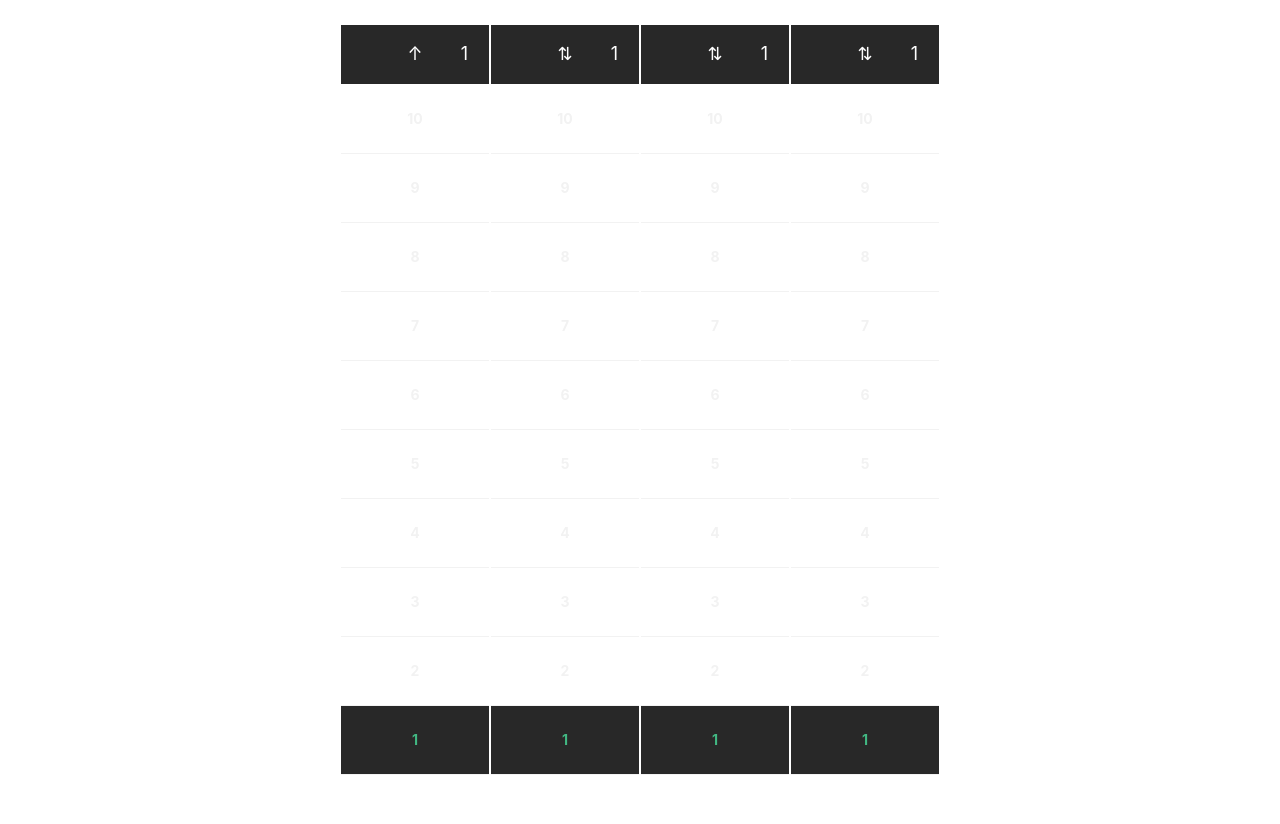
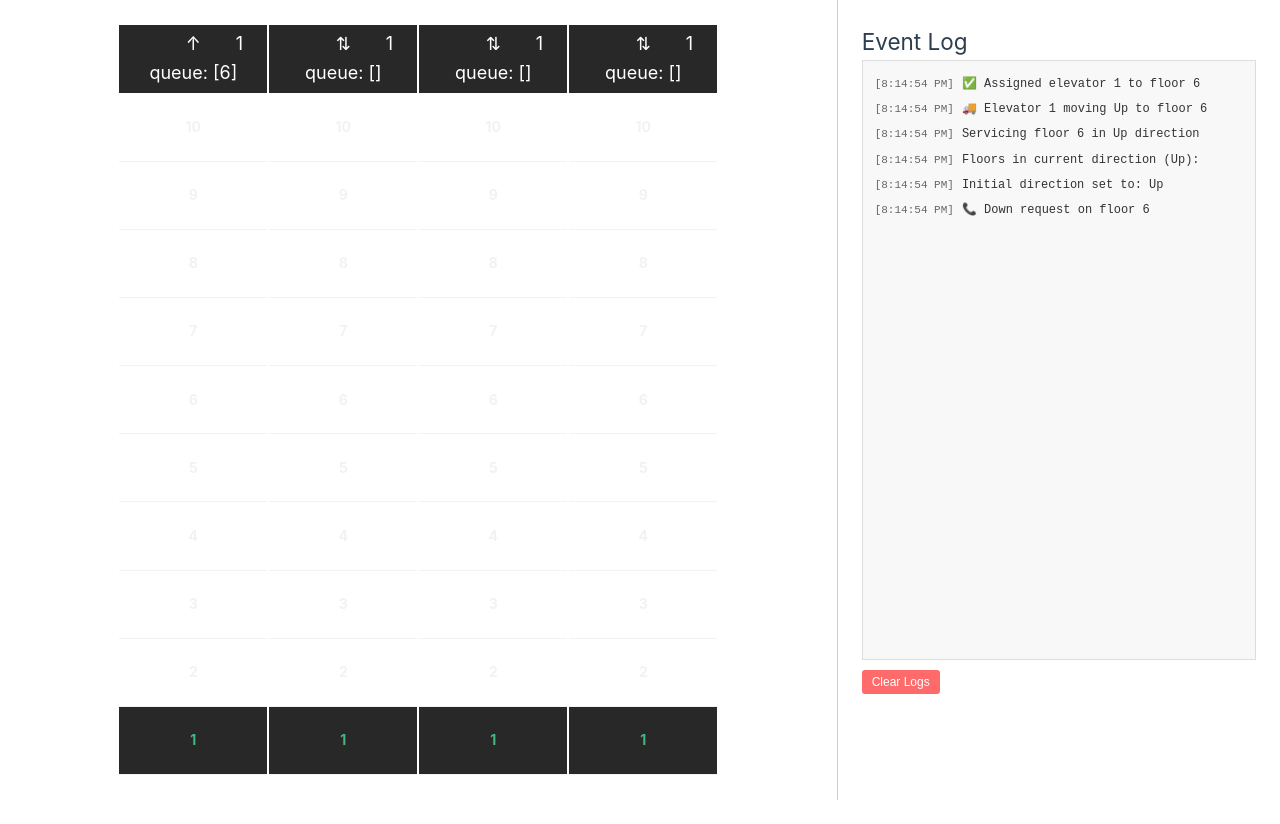
Before and after one commit to vvelkovski/elevator-simulation, a Vue app: page / in a window 1280 px wide. After the commit the page ends 800 px from the top, so only its background shows below. Built offline with nearby package versions, Linux system fonts and the light colour scheme.

Commit message:
[feature]: add logging functionality

```diff
--- a/src/App.vue
+++ b/src/App.vue
@@ -1,14 +1,35 @@
 <script setup>
 import Building from './components/Building.vue';
+import Log from '@/components/Log.vue';
 import { TOTAL_FLOORS, TOTAL_ELEVATORS } from './constants/buildingSpecs';
 </script>
 
 <template>
-  <div>
-    <Building :totalFloors="TOTAL_FLOORS" :totalElevators="TOTAL_ELEVATORS" />
+  <div class="app-container">
+    <div class="building-section">
+      <Building :totalFloors="TOTAL_FLOORS" :totalElevators="TOTAL_ELEVATORS" />
+    </div>
+    <div class="log-section">
+      <Log />
+    </div>
   </div>
 </template>
 
 <style scoped>
+.app-container {
+  display: flex;
+  height: 100vh;
+  width: 100%;
+}
 
+.building-section {
+  flex: 2;
+  padding: var(--content-spacing);
+}
+
+.log-section {
+  flex: 1;
+  border-left: 1px solid #ccc;
+  padding: var(--content-spacing);
+}
 </style>
--- a/src/assets/base.css
+++ b/src/assets/base.css
@@ -60,7 +60,7 @@
 }
 
 body {
-  min-height: 100vh;
+  max-height: 100dvh;
   color: var(--color-text);
   background: var(--color-background);
   transition:
--- a/src/assets/main.css
+++ b/src/assets/main.css
@@ -1,20 +1,6 @@
 @import './base.css';
 
 #app {
-  margin: var(--content-spacing) auto;
+  margin: 0 auto;
   font-weight: normal;
 }
-
-a,
-.green {
-  text-decoration: none;
-  color: hsla(160, 100%, 37%, 1);
-  transition: 0.4s;
-  padding: 3px;
-}
-
-@media (hover: hover) {
-  a:hover {
-    background-color: hsla(160, 100%, 37%, 0.2);
-  }
-}
--- a/src/components/Building.vue
+++ b/src/components/Building.vue
@@ -1,7 +1,7 @@
 <script setup>
 import Elevator from './Elevator.vue';
 import { ref, onMounted } from 'vue';
-import { assignElevator, log } from '@/utils/elevatorUtils.js';
+import { assignElevator, log, initializeLogger } from '@/utils/elevatorUtils.js';
 import Direction from '@/constants/directionEnum.js';
 
 const props = defineProps({
@@ -29,13 +29,15 @@ const elevators = ref(
 
 function generateRandomCall() {
   const floor = Math.floor(Math.random() * props.totalFloors) + 1;
+  // TODO: (Vladimir) extend logic to manually set the direction when elevator is called from the bottom or top floor
   const direction = Math.random() > 0.5 ? Direction.Up : Direction.Down;
-  log(`📞 ${direction.toUpperCase()} request on floor ${floor}`);
+  log(`📞 ${direction} request on floor ${floor}`);
   assignElevator(floor, direction, elevators.value);
 }
 
 onMounted(() => {
-  setInterval(generateRandomCall, 5000); // every 5s for demo purposes
+  initializeLogger();
+  setInterval(generateRandomCall, 3000); // every 5s for demo purposes
 });
 </script>
 
--- a/src/components/Elevator.vue
+++ b/src/components/Elevator.vue
@@ -1,5 +1,5 @@
 <script setup>
-import Direction from '@/constants/directionEnum.js';
+import ElevatorStatus from './ElevatorStatus.vue';
 
 defineProps({
   elevator: {
@@ -15,19 +15,7 @@ defineProps({
 
 <template>
   <div class="elevator">
-    <div class="elevator-top">
-      <div class="elevator-top-content">
-        <template v-if="elevator.loading">&#8644;</template>
-      </div>
-      <div class="elevator-top-content">
-        <template v-if="elevator.direction === Direction.Up">&#8593;</template>
-        <template v-else-if="elevator.direction === Direction.Down">&#8595;</template>
-        <template v-else>&#8645;</template>
-      </div>
-      <div class="elevator-top-content">
-        <span>{{ elevator.currentFloor }}</span>
-      </div>
-    </div>
+    <ElevatorStatus :elevator="elevator" />
     <div class="floors-container">
       <div
         v-for="floor in totalFloors"
@@ -49,24 +37,6 @@ defineProps({
   position: relative;
   display: flex;
   flex-direction: column;
-}
-
-.elevator-top {
-  height: 60px;
-  background-color: var(--vt-c-black-mute);
-  display: flex;
-  align-items: center;
-  justify-content: center;
-  font-size: 18px;
-  color: var(--vt-c-white);
-  border-bottom: 1px solid var(--vt-c-white);
-}
-
-.elevator-top-content {
-  flex: 1;
-  display: flex;
-  align-items: center;
-  justify-content: center;
 }
 
 .floors-container {
--- /dev/null
+++ b/src/components/ElevatorStatus.vue
@@ -0,0 +1,56 @@
+<script setup>
+import Direction from '@/constants/directionEnum.js';
+
+defineProps({
+  elevator: {
+    type: Object,
+    required: true,
+  },
+});
+</script>
+
+<template>
+  <div class="elevator-status">
+    <div class="row">
+      <div class="content">
+        <template v-if="elevator.loading">&#8644;</template>
+      </div>
+      <div class="content">
+        <template v-if="elevator.direction === Direction.Up">&#8593;</template>
+        <template v-else-if="elevator.direction === Direction.Down">&#8595;</template>
+        <template v-else>&#8645;</template>
+      </div>
+      <div class="content">
+        <span>{{ elevator.currentFloor }}</span>
+      </div>
+    </div>
+    <div class="content">
+      queue: [{{ elevator.queue.join(', ') }}]
+    </div>
+  </div>
+</template>
+
+<style scoped>
+.elevator-status {
+  padding: 5px;
+  background-color: var(--vt-c-black-mute);
+  display: flex;
+  flex-direction: column;
+  font-size: 18px;
+  color: var(--vt-c-white);
+  border-bottom: 1px solid var(--vt-c-white);
+}
+
+.row {
+  display: flex;
+  align-items: center;
+  justify-content: center;
+}
+
+.content {
+  flex: 1;
+  display: flex;
+  align-items: center;
+  justify-content: center;
+}
+</style>
--- /dev/null
+++ b/src/components/Log.vue
@@ -0,0 +1,62 @@
+<template>
+  <h2>Event Log</h2>
+  <div class="log">
+    <div v-for="log in loggerStore.logs" :key="log.timestamp" class="log-entry">
+      <span class="timestamp">[{{ log.time }}]</span>
+      <span class="message">{{ log.message }}</span>
+    </div>
+  </div>
+  <button @click="clearLogs" class="clear-button">Clear Logs</button>
+</template>
+
+<script setup>
+import { useLoggerStore } from '@/stores/logger.js';
+
+const loggerStore = useLoggerStore();
+
+function clearLogs() {
+  loggerStore.clearLogs();
+}
+</script>
+
+<style scoped>
+.log {
+  height: calc(100dvh - 200px);
+  overflow-y: auto;
+  padding: 10px;
+  border: 1px solid #ddd;
+  font-family: 'Courier New', monospace;
+  font-size: 12px;
+  background-color: #f8f8f8;
+}
+
+.log-entry {
+  margin: 2px 0;
+  padding: 2px;
+}
+
+.timestamp {
+  color: #666;
+  font-size: 11px;
+  margin-right: 8px;
+}
+
+.message {
+  color: #333;
+}
+
+.clear-button {
+  margin-top: 10px;
+  padding: 5px 10px;
+  background-color: #ff6b6b;
+  color: white;
+  border: none;
+  border-radius: 3px;
+  cursor: pointer;
+  font-size: 12px;
+}
+
+.clear-button:hover {
+  background-color: #ff5252;
+}
+</style>
--- /dev/null
+++ b/src/stores/logger.js
@@ -0,0 +1,20 @@
+import { ref } from 'vue';
+import { defineStore } from 'pinia';
+
+export const useLoggerStore = defineStore('logger', () => {
+  const logs = ref([]);
+
+  function log(message) {
+    logs.value.unshift({
+      message,
+      timestamp: Date.now(),
+      time: new Date().toLocaleTimeString()
+    });
+  }
+
+  function clearLogs() {
+    logs.value = [];
+  }
+
+  return { logs, log, clearLogs };
+});
--- a/src/utils/elevatorUtils.js
+++ b/src/utils/elevatorUtils.js
@@ -1,5 +1,20 @@
 import { FLOOR_TRAVEL_TIME, STOP_DURATION } from '@/constants/buildingSpecs.js';
 import Direction from '@/constants/directionEnum.js';
+import { useLoggerStore } from '@/stores/logger.js';
+
+let loggerStore = null;
+
+export function initializeLogger() {
+  loggerStore = useLoggerStore();
+}
+
+export function log(message) {
+  if (loggerStore) {
+    loggerStore.log(message);
+  } else {
+    console.log(message); // Fallback if store not initialized
+  }
+}
 
 /**
 * Moves an elevator to a target floor progressively, updating the current floor
@@ -204,7 +219,3 @@ export function assignElevator(floor, direction, elevators) {
     log(`⚠️ No suitable elevator available for floor ${floor} (${direction})`);
   }
 }
-
-export function log(message) {
-  console.log(message);
-}
```
Also changed, not shown: src/stores/counter.js (deleted, +0 -12 lines).
